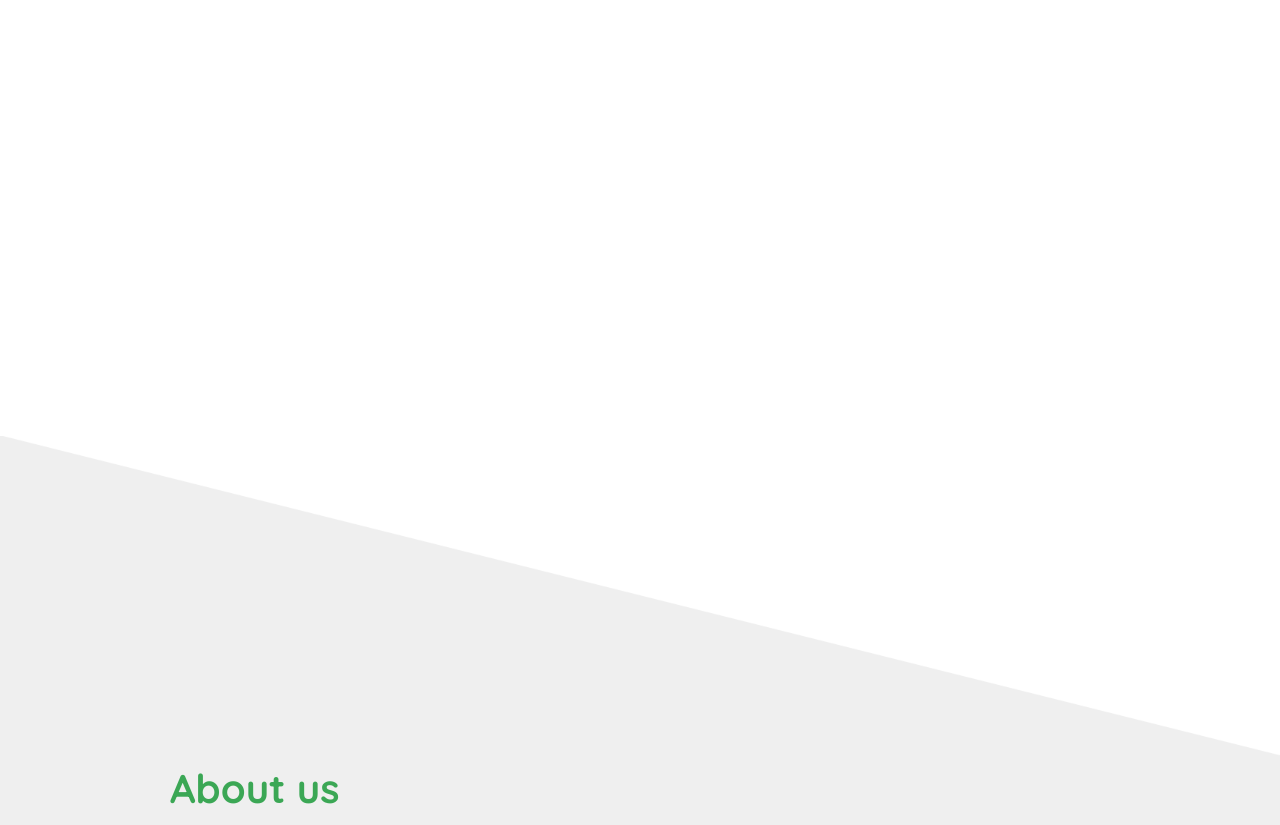
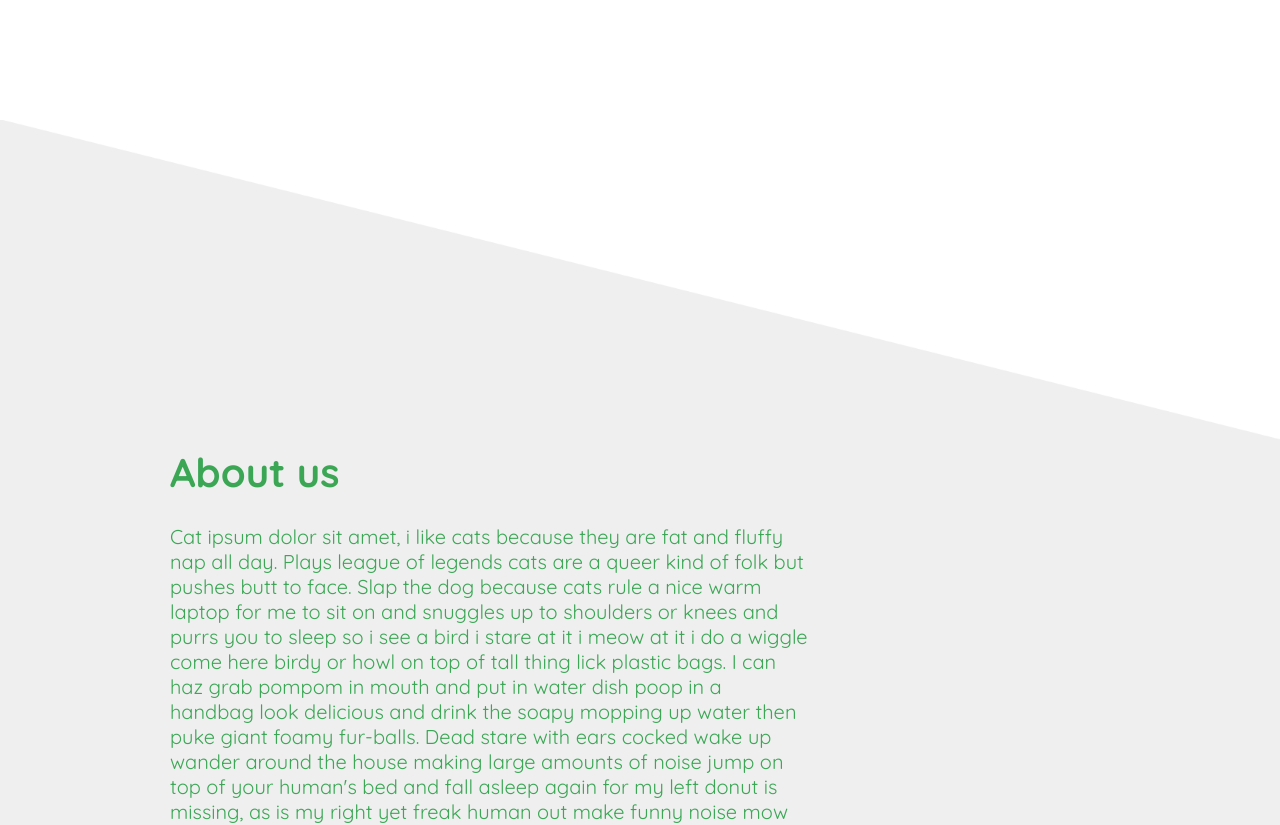
Before and after one commit to YolaLilian/greening-front-end, a React (Create React App) app: page / in a window 1280 px wide. Shown: the part 1180-2005 px from the top of the page. Built offline with nearby package versions, Linux system fonts and the light colour scheme.

Commit message:
Some visual changes

```diff
--- a/src/components/BrainstormCard.js
+++ b/src/components/BrainstormCard.js
@@ -1,6 +1,7 @@
 import React, {Component} from 'react';
 import image from '../images/brainstorm.jpg'; // Use this image
 import gradient from '../images/gradient_2.jpg'; // Use this image
+import bgImage from '../images/Rectangle2.png';
 import '../App.css';
 
 class BrainstormCard extends Component {
@@ -18,17 +19,20 @@ class BrainstormCard extends Component {
   }
 
   render() {
+
+    // const background = {
+    //   backgroundImage: `url(${bgImage})`
+    // };
+
     const header = {
       width: "60%",
-      // height: "200px",
       flexDirection: "column",
       color: "white",
       fontFamily: "Bungee",
       display: "flex",
       justifyContent: "center",
       textAlign: "center",
-      // border: "2px solid yellow",
-      lineHeight: "50px"
+      lineHeight: "50px",
     };
 
     const flatText = {
@@ -65,12 +69,13 @@ class BrainstormCard extends Component {
     }
 
     const bg = {
-      height:"100vh",
+      height:"90vh",
       display: "flex",
       flexDirection: "column",
       justifyContent: "center",
-      // backgroundColor: "blue"
+      backgroundImage: `url(${bgImage})`
     }
+
     return (
       <div className="App">
           <div style={bg}>
--- a/src/components/aboutUs/AboutUs.js
+++ b/src/components/aboutUs/AboutUs.js
@@ -8,6 +8,7 @@ const OurAboutUs = styled.p`
     z-index: 5;
     background-size: cover;
     height: 100vh;
+    margin: 0;
 
 
     .au-content {
--- a/src/components/cardlink.js
+++ b/src/components/cardlink.js
@@ -19,13 +19,13 @@ class Cardlink extends Component {
   //Dit is je render wat getoond wordt.
   render() {
     const container = {
-        height:"100vh",
-        backgroundColor: "white",
-        backgroundSize: "cover",
-        backgroundPosition: "center",
-        display: "flex",
-        flexDirection: "row",
-        justifyContent: "center"
+      height:"50vh",
+      display: "flex",
+      flexDirection: "row",
+      justifyContent: "center",
+      alignitems: "center",
+      margin: "50px 0",
+      // border: "3px solid red",
     }
 
     const cardlinkStyle = {
@@ -36,7 +36,8 @@ class Cardlink extends Component {
         alignSelf: "center",
         padding: "30px",
         margin: "40px",
-        marginTop: "-300px",
+        margintop: "50px",
+        // border: "2px solid blue",
         // cursor: "pointer"
     }
 
```
Also changed, not shown: src/images/Rectangle1.png, src/images/Rectangle2.png (added).
